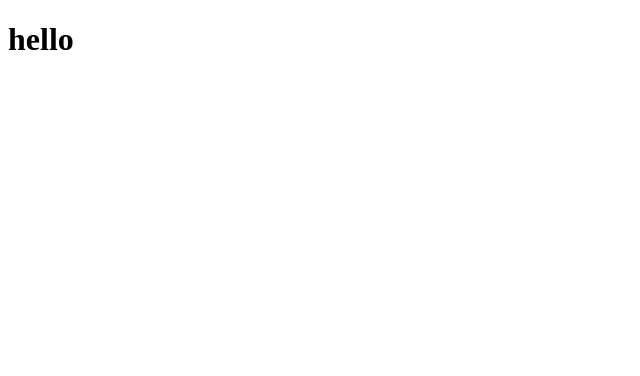
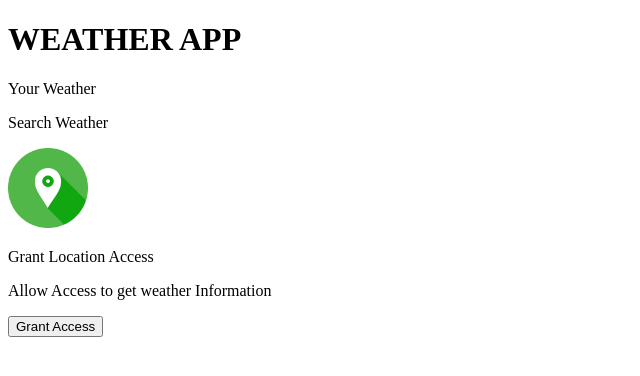
Before and after one commit to SuchismitaRout555/Weather_WebApp, a plain HTML site: page index.html in a window 1280 px wide. Shown: the whole page, without its empty margins (0-640 px from the left). Drawn offline with Linux system fonts and the light colour scheme.

Commit message:
added grant access

```diff
--- a/index.html
+++ b/index.html
@@ -10,7 +10,28 @@
 
 </head>
 <body>
-    <h1> hello </h1>
+  <div class="wrapper">
+
+
+    <h1> WEATHER APP </h1>
+
+    <div class="tab-container">
+        <p class="tab" data-userWeather> Your Weather</p>
+        <p class="tab" data-searchWeather> Search Weather</p>
+    </div>
+
+    <div class="weather-container">
+        <!-- grant loction container-->
+        <div class="grant-loction-container">
+            <img src="./assets/location.png" width="80" height="80" loading="lazy">
+            <p>Grant Location Access</p>
+            <p> Allow Access to get weather Information</p>
+            <button class="btn" data-grantAccess> Grant Access</button>
+        </div>
+    </div>
+
+
+  </div>
 
 
     <script src="index.js"></script>
```
